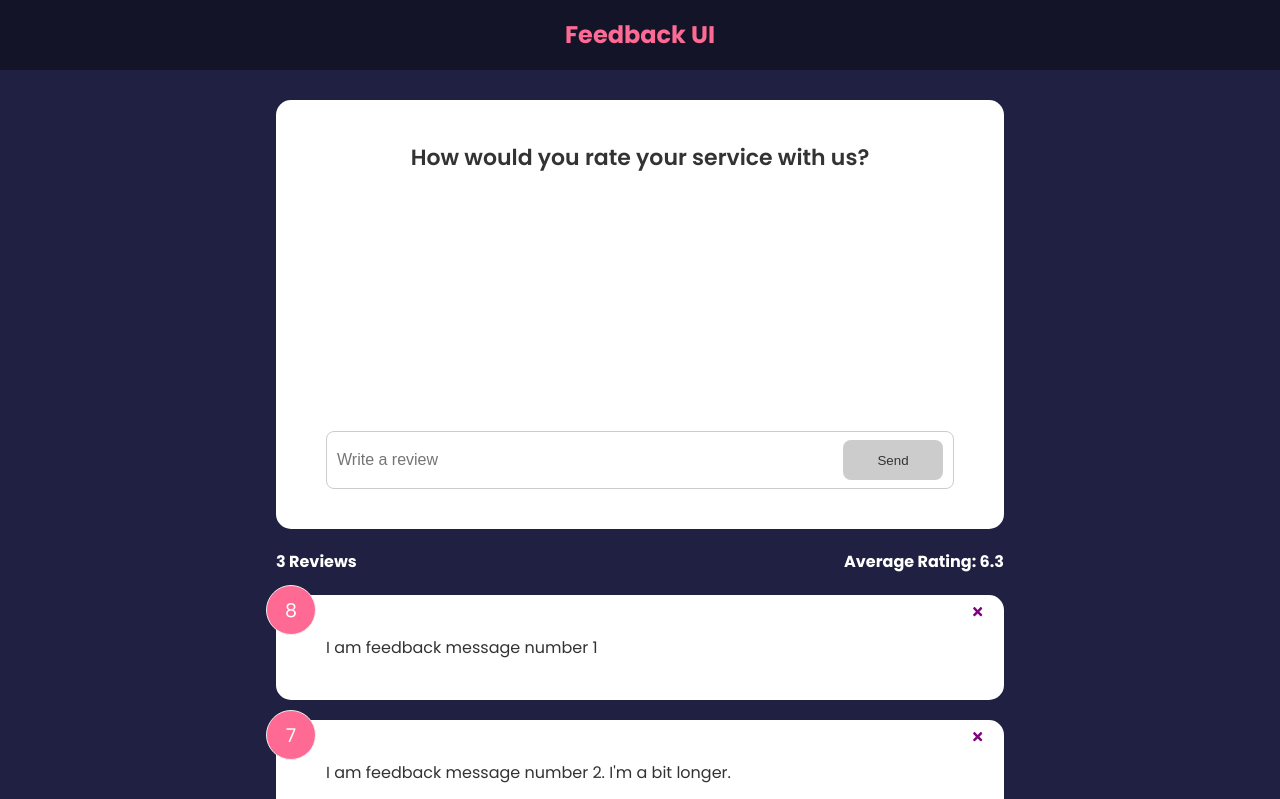
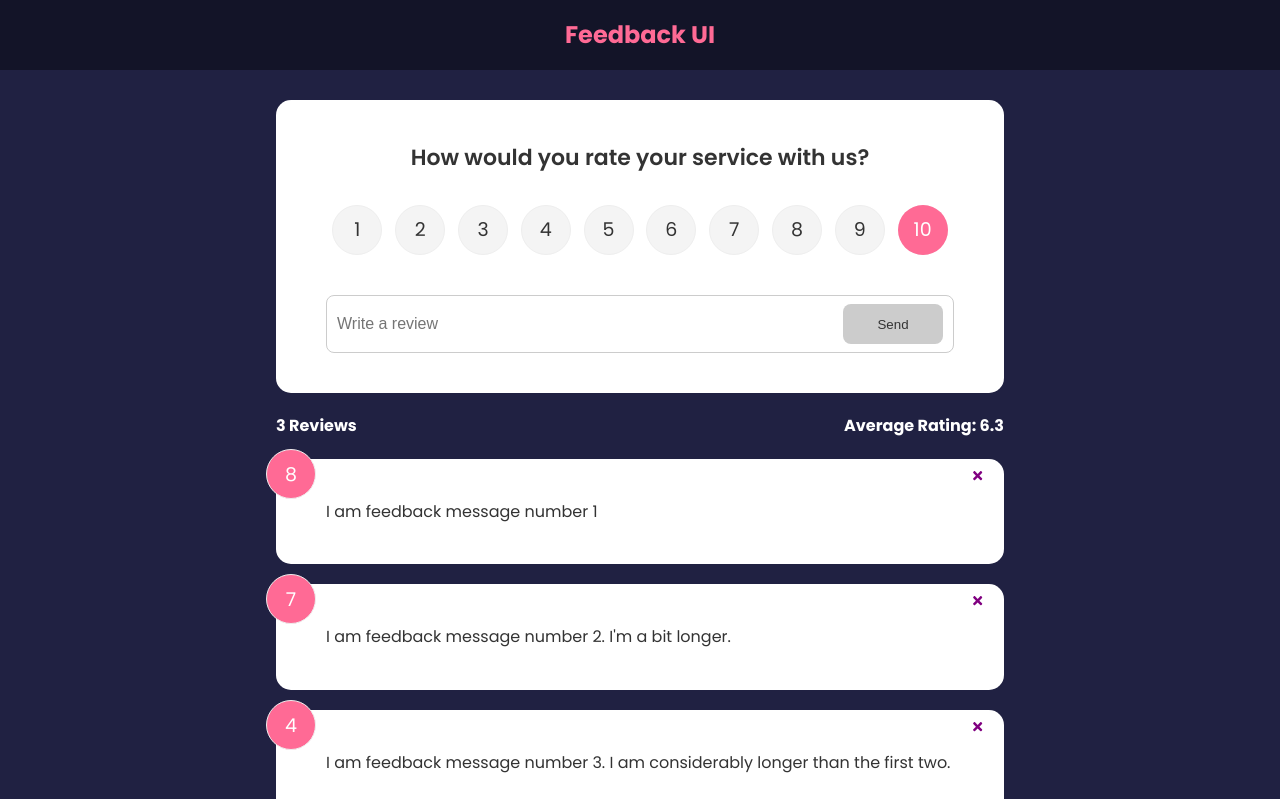
Before and after one commit to pablisch/traversy-react-front-to-back-feedback-app, a React (Create React App) app: page / in a window 1280 px wide. Shown: the top 799 px of the page. Built offline with nearby package versions, Linux system fonts and the light colour scheme.

Commit message:
Added Rating select

```diff
--- a/package.json
+++ b/package.json
@@ -6,11 +6,13 @@
     "@testing-library/jest-dom": "^5.16.5",
     "@testing-library/react": "^13.4.0",
     "@testing-library/user-event": "^13.5.0",
+    "framer-motion": "^10.12.18",
     "react": "^18.2.0",
     "react-dom": "^18.2.0",
     "react-icons": "^4.10.1",
     "react-router-dom": "^6.14.1",
     "react-scripts": "5.0.1",
+    "uuid": "^9.0.0",
     "web-vitals": "^2.1.4"
   },
   "scripts": {
--- a/src/App.js
+++ b/src/App.js
@@ -1,3 +1,4 @@
+import {v4 as uuidv4} from 'uuid'
 import Header from "./components/Header"
 import { useState } from 'react'
 import FeedbackList from './components/FeedbackList'
@@ -10,6 +11,11 @@ import AboutPage from "./pages/AboutPage"
 
 const App = () => {
   const [feedback, setFeedback] = useState(FeedbackData)
+
+  const addFeedback = (newFeedback) => {
+    newFeedback.id = uuidv4()
+    setFeedback([newFeedback, ...feedback])
+  }
 
   const deleteFeedback = (id) => {
     if (window.confirm('Are you sure you want to delete that item?')) {
@@ -27,7 +33,7 @@ const App = () => {
 
             <>
 
-            <FeedbackForm feedback={feedback} />
+            <FeedbackForm handleAdd={addFeedback} />
             <FeedbackStats feedback={feedback} />
             <FeedbackList feedback={feedback} handleDelete={deleteFeedback} />
             </>
--- a/src/components/FeedbackForm.jsx
+++ b/src/components/FeedbackForm.jsx
@@ -3,7 +3,7 @@ import Card from './shared/Card'
 import Button from './shared/Button'
 import RatingSelect from './RatingSelect'
 
-const FeedbackForm = () => {
+const FeedbackForm = ({handleAdd}) => {
   const [text, setText] = useState('')
   const [rating, setRating] = useState(10)
   const [btnDisabled, setBtnDisabled] = useState(true)
@@ -23,11 +23,24 @@ const FeedbackForm = () => {
     setText(e.target.value)
     }
 
+  const handleSubmit = (e) => {
+    e.preventDefault()
+    if (text.trim().length > 10) {
+      const newFeedback = {
+        text: text,
+        rating: rating
+      }
+      handleAdd(newFeedback)
+
+      setText('')
+    }
+  }
+
   return (
     <Card>
-      <form>
+      <form onSubmit={handleSubmit}>
         <h2>How would you rate your service with us?</h2>
-        <RatingSelect />
+        <RatingSelect selectRating={(rating) => setRating(rating)} />
         <div className="input-group">
           <input onChange={handleTextChange} type="text" placeholder="Write a review" value={text} />
           <Button type="submit" isDisabled={btnDisabled}>
--- a/src/components/FeedbackList.js
+++ b/src/components/FeedbackList.js
@@ -1,3 +1,4 @@
+import {motion, AnimatePresence} from 'framer-motion'
 import FeedbackItem from './FeedbackItem';
 import PropTypes from 'prop-types';
 
@@ -8,17 +9,33 @@ const FeedbackList = ({ feedback, handleDelete }) => {
 
   return (
     <div className="feedback-list">
-      {feedback.map((item) => (
+      <AnimatePresence>
+        {feedback.map((item) => (
+          <motion.div key={item.id}
+            initial={{ opacity: 0 }}
+            animate={{ opacity: 1 }}
+            exit={{ opacity: 0 }}
+          >
         <FeedbackItem key={item.id} item={item} handleDelete={handleDelete} />
+        </motion.div>
       ))}
+      </AnimatePresence>
     </div>
   )
+
+  // return (
+  //   <div className="feedback-list">
+  //     {feedback.map((item) => (
+  //       <FeedbackItem key={item.id} item={item} handleDelete={handleDelete} />
+  //     ))}
+  //   </div>
+  // )
 }
 
 FeedbackList.propTypes = {
   feedback: PropTypes.arrayOf(
     PropTypes.shape({
-    id: PropTypes.number.isRequired,
+    id: PropTypes.string.isRequired,
     rating: PropTypes.number.isRequired,
     text: PropTypes.string.isRequired,
     })
--- a/src/components/RatingSelect.jsx
+++ b/src/components/RatingSelect.jsx
@@ -1,44 +1,55 @@
 import { useState } from "react"
 
-const RatingSelect = () => {
+const RatingSelect = ({selectRating}) => {
   const [selected, setSelected] = useState(10)
 
-  const handleChange = () => {
-
+  const handleChange = (e) => {
+    setSelected(+e.currentTarget.value)
+    selectRating(+e.currentTarget.value)
   }
 
   return (
     <div>
-      <ul>
+      <ul className="rating">
         <li>
           <input type="radio" id="num1" name='rating' value='1' onChange={handleChange} checked={selected === 1} />
+          <label htmlFor="num1">1</label>
         </li>
         <li>
           <input type="radio" id="num2" name='rating' value='2' onChange={handleChange} checked={selected === 2} />
+          <label htmlFor="num2">2</label>
         </li>
         <li>
           <input type="radio" id="num3" name='rating' value='3' onChange={handleChange} checked={selected === 3} />
+          <label htmlFor="num3">3</label>
         </li>
         <li>
           <input type="radio" id="num4" name='rating' value='4' onChange={handleChange} checked={selected === 4} />
+          <label htmlFor="num4">4</label>
         </li>
         <li>
           <input type="radio" id="num5" name='rating' value='5' onChange={handleChange} checked={selected === 5} />
+          <label htmlFor="num5">5</label>
         </li>
         <li>
           <input type="radio" id="num6" name='rating' value='6' onChange={handleChange} checked={selected === 6} />
+          <label htmlFor="num6">6</label>
         </li>
         <li>
           <input type="radio" id="num7" name='rating' value='7' onChange={handleChange} checked={selected === 7} />
+          <label htmlFor="num7">7</label>
         </li>
         <li>
           <input type="radio" id="num8" name='rating' value='8' onChange={handleChange} checked={selected === 8} />
+          <label htmlFor="num8">8</label>
         </li>
         <li>
           <input type="radio" id="num9" name='rating' value='9' onChange={handleChange} checked={selected === 9} />
+          <label htmlFor="num9">9</label>
         </li>
         <li>
           <input type="radio" id="num10" name='rating' value='10' onChange={handleChange} checked={selected === 10} />
+          <label htmlFor="num10">10</label>
         </li>
       </ul>
     </div>
--- a/src/data/FeedbackData.jsx
+++ b/src/data/FeedbackData.jsx
@@ -1,16 +1,16 @@
 const FeedbackData = [
   {
-    id: 1,
+    id: '1',
     rating: 8,
     text: 'I am feedback message number 1',
   },
   {
-    id: 2,
+    id: '2',
     rating: 7,
     text: "I am feedback message number 2. I'm a bit longer.",
   },
   {
-    id: 3,
+    id: '3',
     rating: 4,
     text: "I am feedback message number 3. I am considerably longer than the first two.",
   },
```
Also changed, not shown: 1 other file (tests, documents, lock files or other folders).
